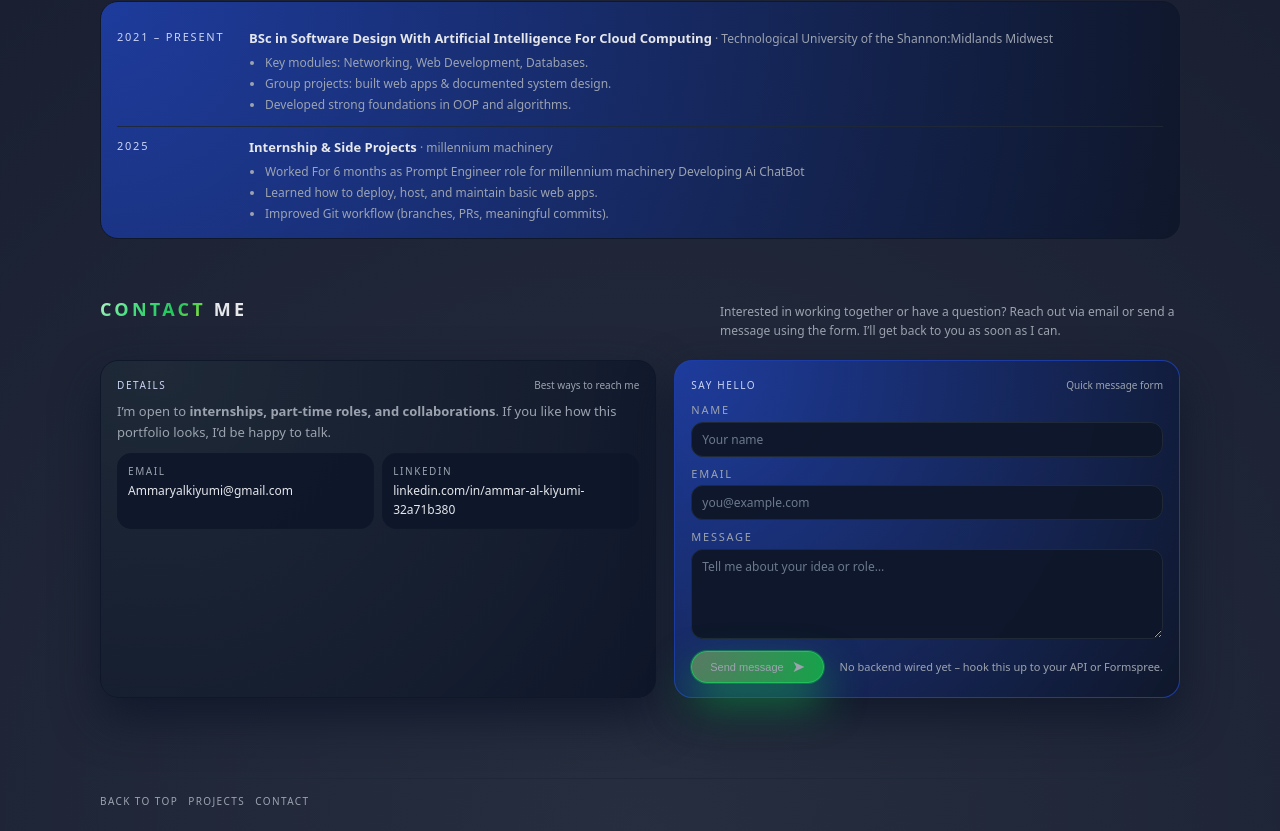
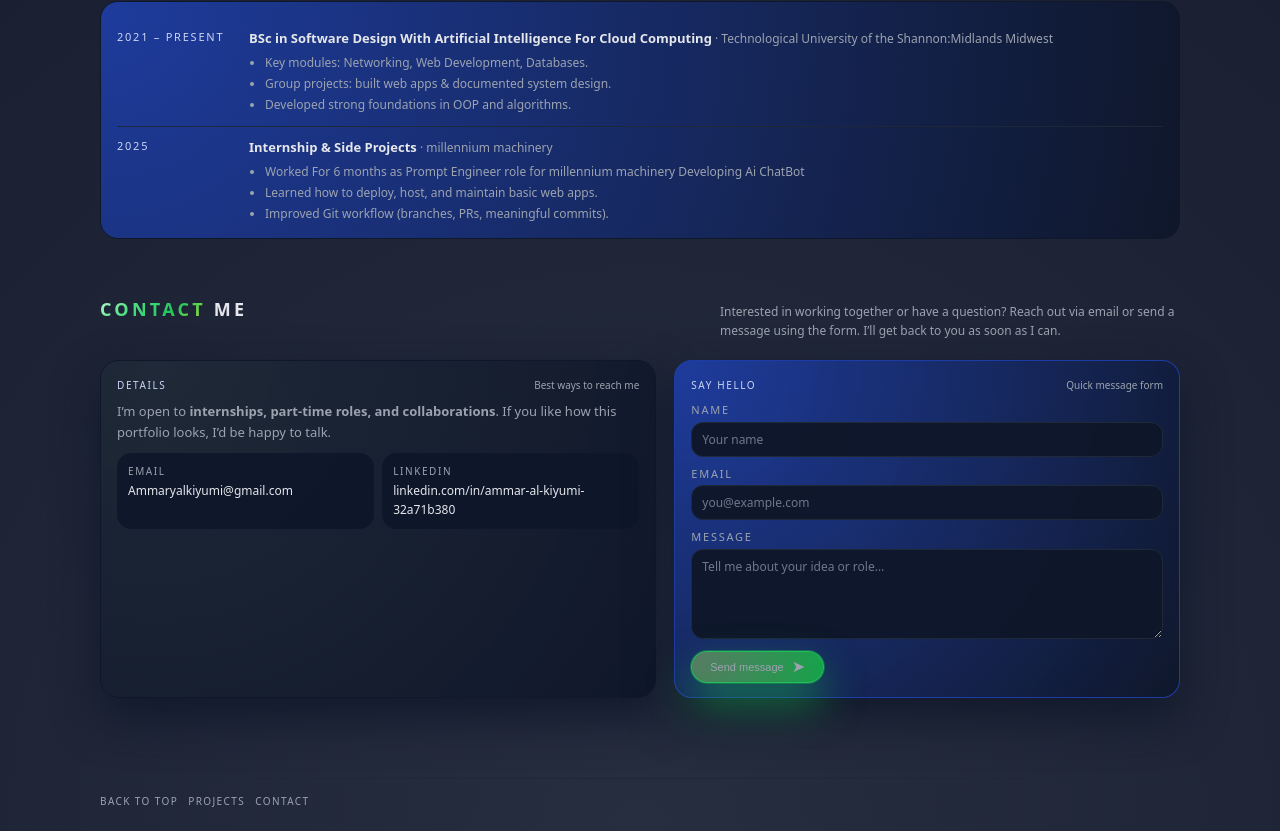
Before and after one commit to Ammar8172/ammar-portfolio, a plain HTML site: page index.html in a window 1280 px wide. Shown: the part 2117-2948 px from the top of the page. Drawn offline with Linux system fonts and the light colour scheme.

Commit message:
remove unneeded information

```diff
--- a/index.html
+++ b/index.html
@@ -1585,7 +1585,7 @@
                 <span>Send message</span>
                 <span class="icon">➤</span>
               </button>
-              <span>No backend wired yet – hook this up to your API or Formspree.</span>
+
             </div>
           </form>
         </div>
```
